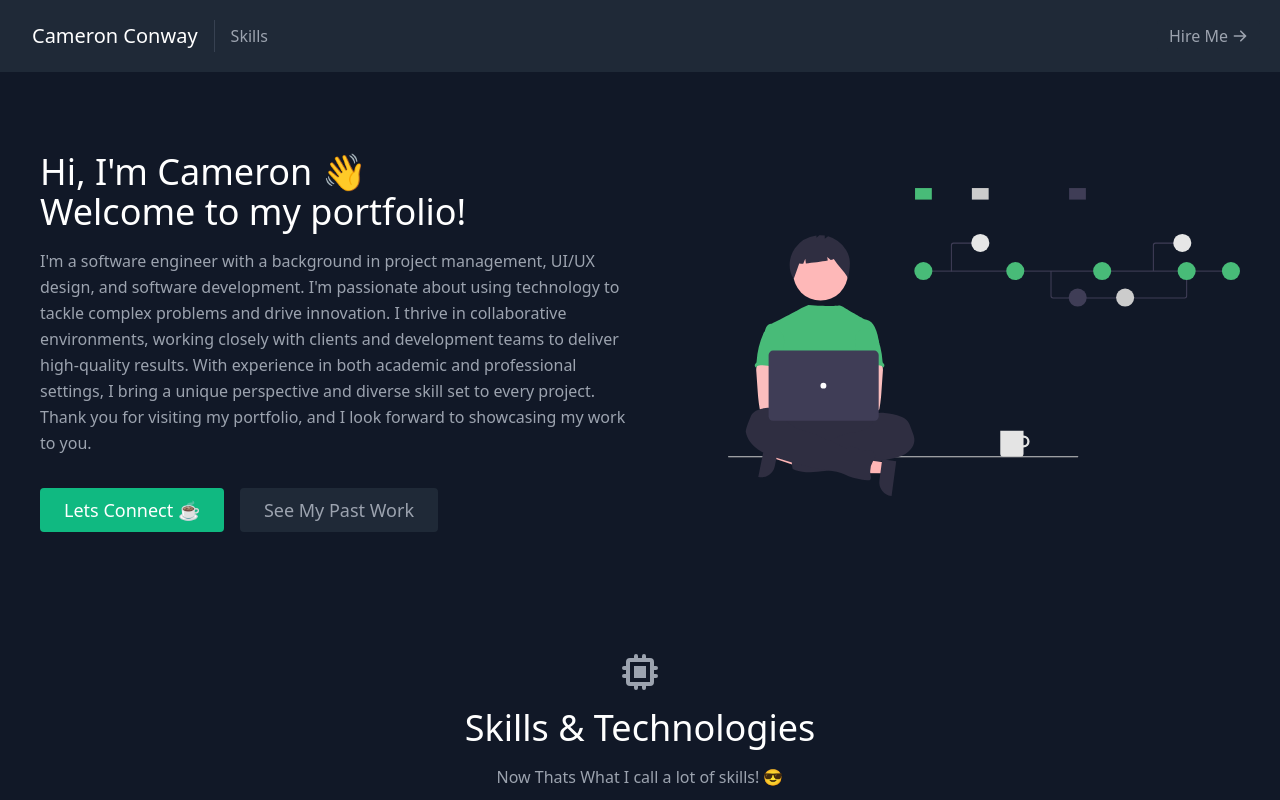
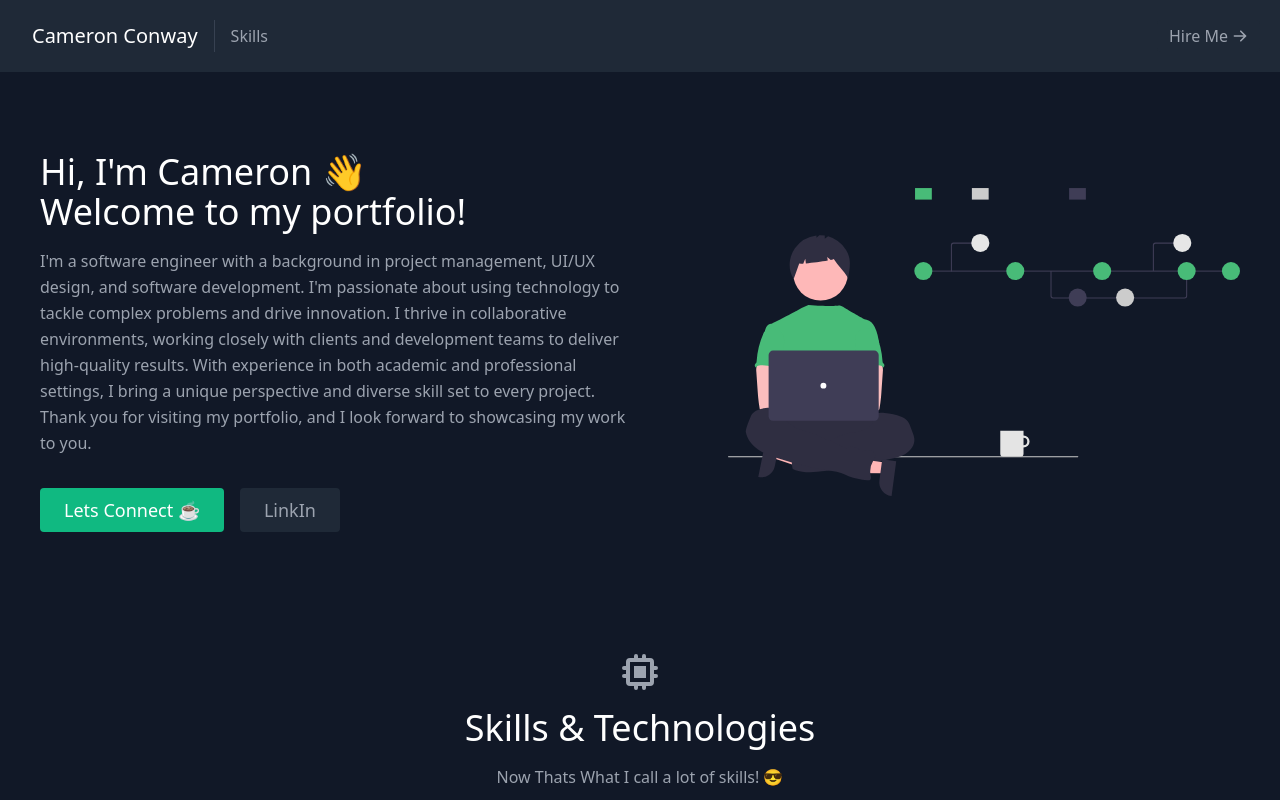
Before and after one commit to cconway1-stevens/react-tailwindcss-portfolio-master, a React (Create React App) app: page / in a window 1280 px wide. Shown: the top 800 px of the page. Built offline with nearby package versions, Linux system fonts and the light colour scheme.

Commit message:
Linkin added to About.js

```diff
--- a/src/components/About.js
+++ b/src/components/About.js
@@ -27,9 +27,9 @@ export default function About() {
               Lets Connect ☕️
             </a>
             <a
-              href="#projects"
+              href="https://www.linkedin.com/in/cameron-conway-07270819b/"
               className="ml-4 inline-flex text-gray-400 bg-gray-800 border-0 py-2 px-6 focus:outline-none hover:bg-gray-700 hover:text-white rounded text-lg">
-              See My Past Work
+              LinkIn <i className="fab fa-linkedin"></i>
             </a>
           </div>
         </div>
```
